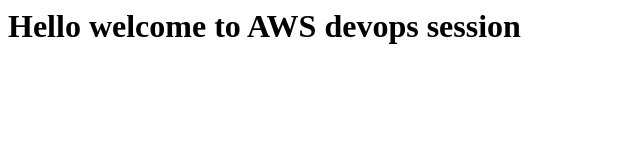
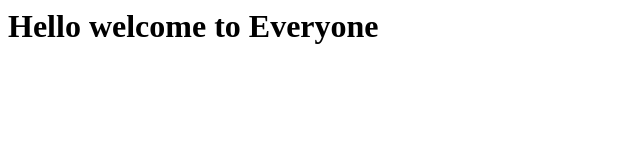
Before and after one commit to senduraselvan/AWS_Devops, a plain HTML site: page index.html in a window 1280 px wide. Shown: the whole page, without its empty margins (0-640 px from the left). Drawn offline with Linux system fonts and the light colour scheme.

Commit message:
Update index.html

```diff
--- a/index.html
+++ b/index.html
@@ -1,7 +1,7 @@
 <html>
   <body>
     <h1>
-      Hello welcome to AWS devops session
+      Hello welcome to Everyone
     </h1>
   </body>
 </html>
```
